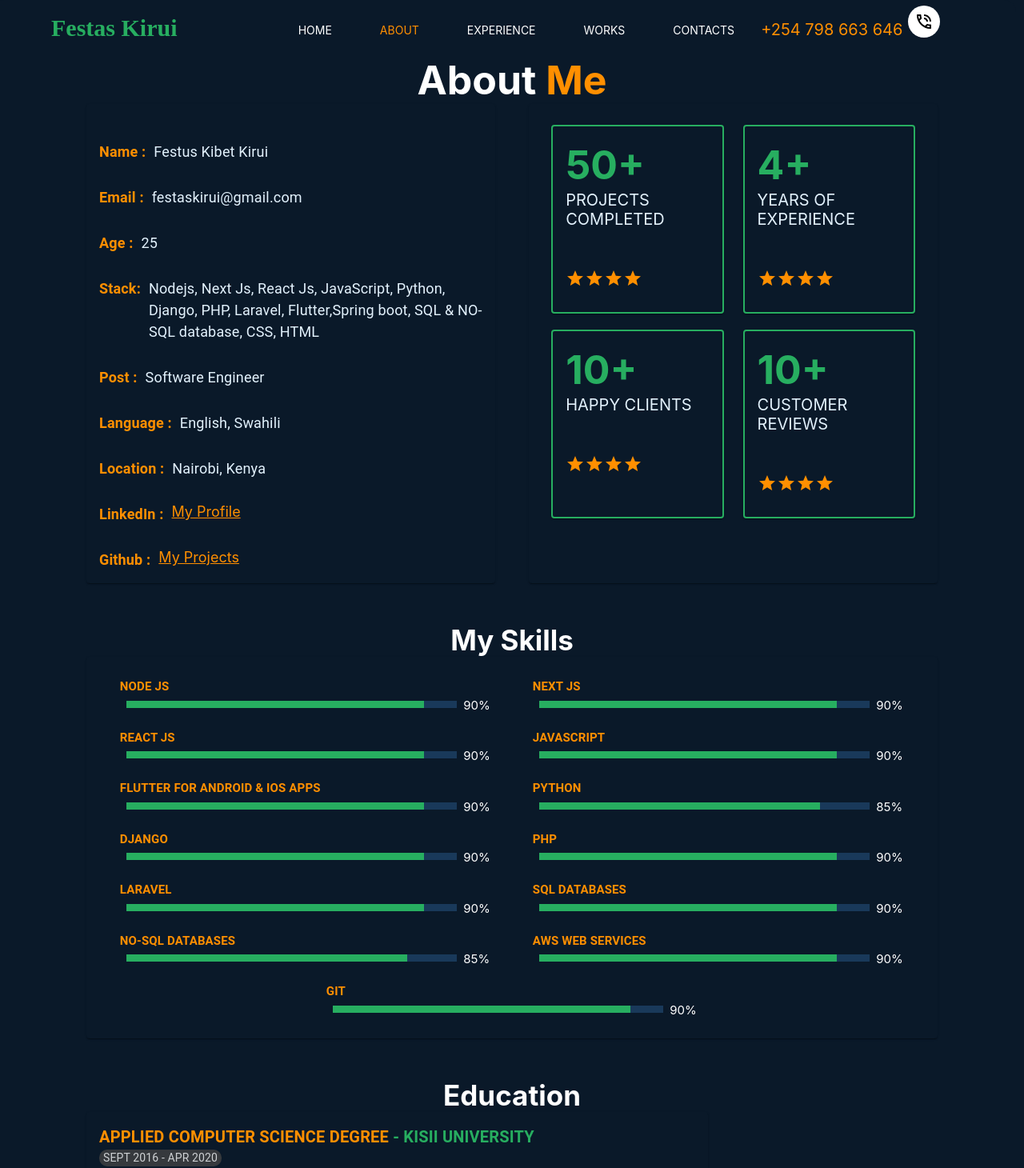
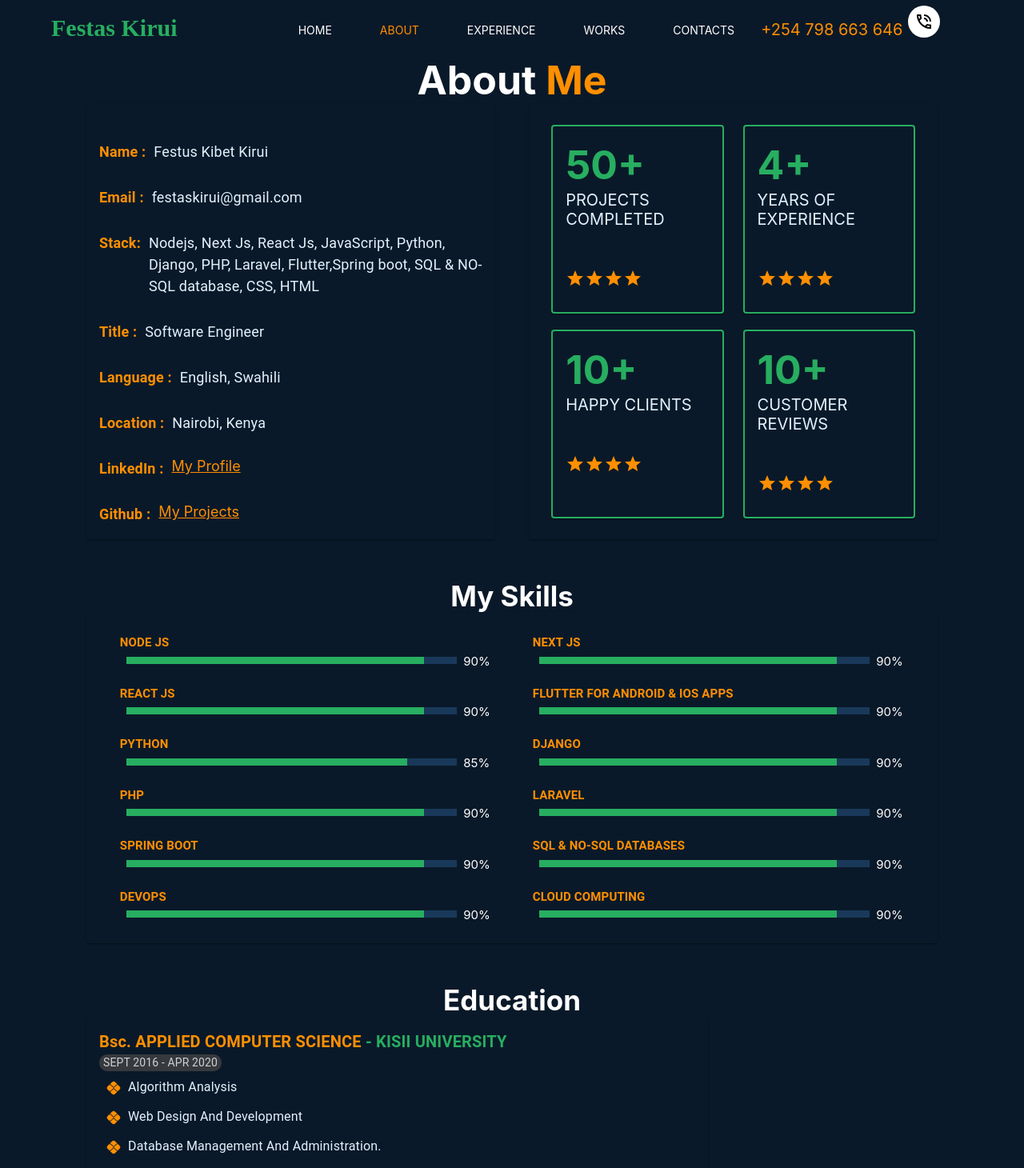
Before and after one commit to Festorz/my-portfolio, a React (Create React App) app: page /#/about in a window 1280 px wide. Shown: the top 1460 px of the page at 80% size. Built offline with nearby package versions, Linux system fonts and the light colour scheme.

Commit message:
update 2024

```diff
--- a/src/components/navbar/data.js
+++ b/src/components/navbar/data.js
@@ -87,11 +87,6 @@ export const skills = [
     level: 90,
   },
   {
-    id: 3,
-    skill: "Javascript",
-    level: 90,
-  },
-  {
     id: 4,
     skill: "Flutter for Android & IOS apps",
     level: 90,
@@ -117,23 +112,23 @@ export const skills = [
     level: 90,
   },
   {
-    id: 9,
-    skill: "SQL DATABASES",
+    id: 13,
+    skill: "Spring Boot",
     level: 90,
   },
   {
-    id: 10,
-    skill: "NO-SQL DATABASES",
-    level: 85,
+    id: 9,
+    skill: "SQL & No-SQL DATABASES",
+    level: 90,
+  },
+  {
+    id: 14,
+    skill: "DevOps",
+    level: 90,
   },
   {
     id: 11,
-    skill: "AWS WEB SERVICES",
-    level: 90,
-  },
-  {
-    id: 12,
-    skill: "git",
+    skill: "Cloud Computing",
     level: 90,
   },
 ];
@@ -141,7 +136,7 @@ export const skills = [
 export const experience = [
   {
     id: 1,
-    role: "Software Engineer",
+    role: "SOFTWARE ENGINEER",
     duration: "JAN 2021 - Current",
     institution: "Icore Information Systems",
     duties: [
--- a/src/components/pages/about.js
+++ b/src/components/pages/about.js
@@ -25,7 +25,7 @@ const About = () => {
   const education = [
     {
       id: 1,
-      role: "APPLIED COMPUTER SCIENCE DEGREE",
+      role: "Bsc. APPLIED COMPUTER SCIENCE",
       duration: "SEPT 2016 - APR 2020",
       institution: "KISII UNIVERSITY",
       skills: [
@@ -90,12 +90,12 @@ const About = () => {
               festaskirui@gmail.com
             </DescriptionText>
           </DescBox>
-          <DescBox>
+          {/* <DescBox>
             <DescriptionText mvariant={true} mbold mright={10}>
               Age :
             </DescriptionText>
-            <DescriptionText mcolor={"#e3f2fd"}>25</DescriptionText>
-          </DescBox>
+            <DescriptionText mcolor={"#e3f2fd"}>27</DescriptionText>
+          </DescBox> */}
 
           <DescBox>
             <DescriptionText mvariant={true} mbold mright={10}>
@@ -109,7 +109,7 @@ const About = () => {
 
           <DescBox>
             <DescriptionText mvariant={true} mbold mright={10}>
-              Post :
+              Title :
             </DescriptionText>
             <DescriptionText mcolor={"#e3f2fd"}>
               Software Engineer
```
